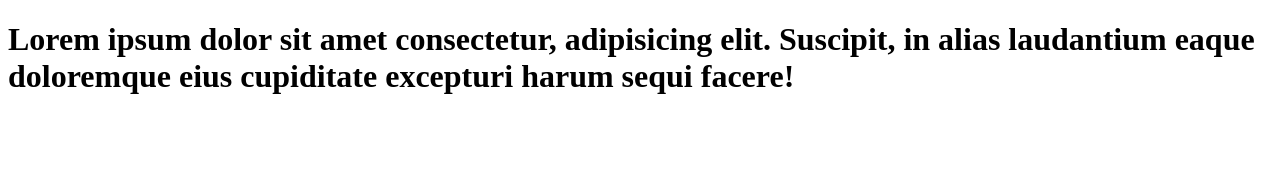
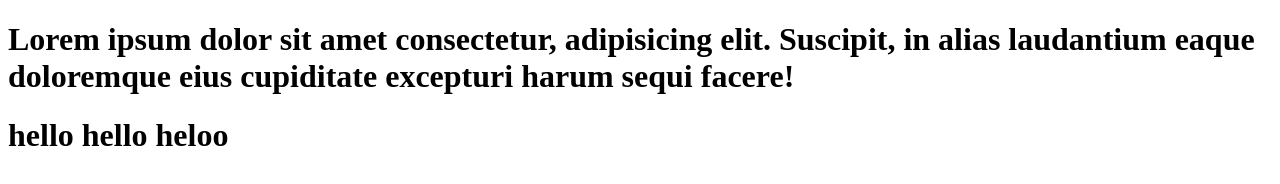
Before and after one commit to Shahynkamali/testing, a plain HTML site: page index.html in a window 1280 px wide. Drawn offline with Linux system fonts and the light colour scheme.

Commit message:
new change

```diff
--- a/index.html
+++ b/index.html
@@ -14,5 +14,8 @@
                 Lorem ipsum dolor sit amet consectetur, adipisicing elit. Suscipit, in alias laudantium eaque doloremque eius cupiditate excepturi harum sequi facere!
             </h1>
         </p>
+        <h1>
+            hello hello heloo
+        </h1>
     </body>
 </html>
```
